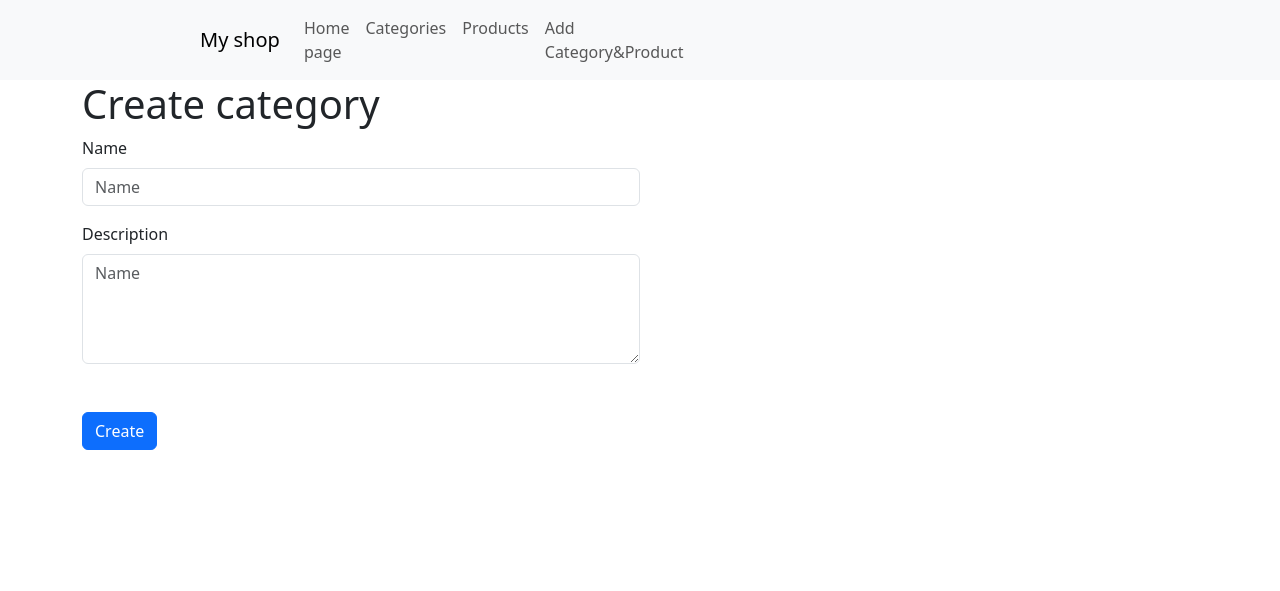
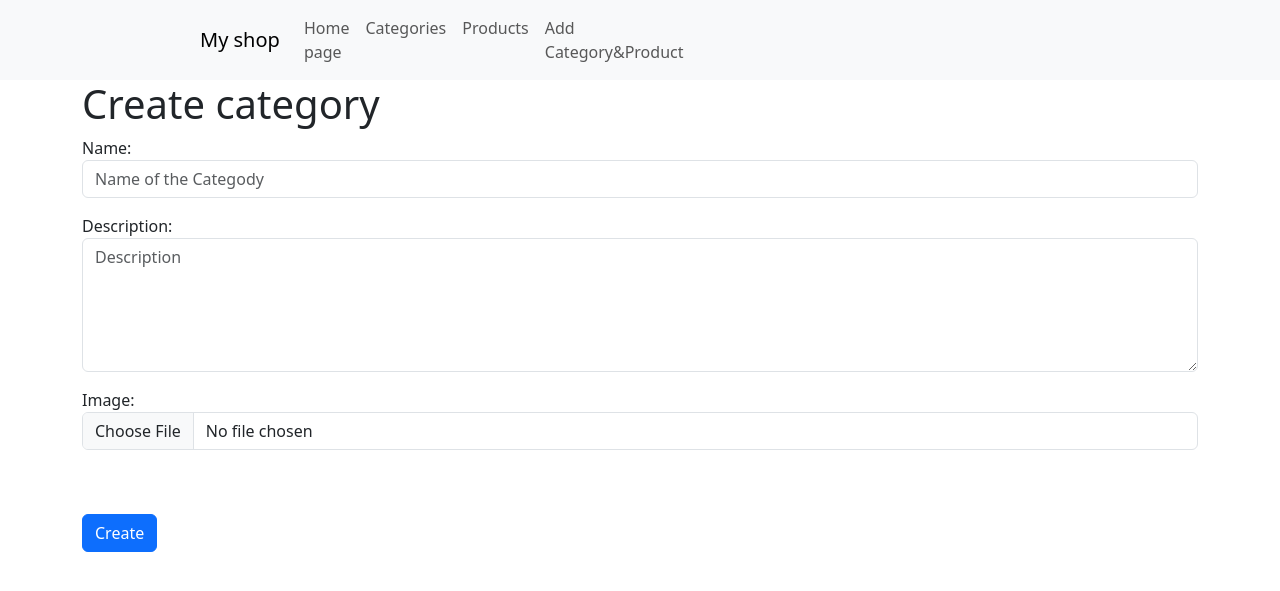
Before and after one commit to rustem24liu/online-shop-app, a Django app: page /add/category in a window 1280 px wide; the page is wider, and only the part inside the window is pictured. Shown: the top 591 px of that part. Run offline with Django 5.2, Linux system fonts and the light colour scheme.

```diff
--- a/online_shop/forms.py
+++ b/online_shop/forms.py
@@ -10,6 +10,8 @@ class CategoryForm(forms.Form):
     name = forms.CharField(max_length=200, required=True, label='Name', widget = widgets.TextInput(attrs={'class': 'form-control', 'placeholder': 'Name of the Categody'}))
     description = forms.CharField(max_length=500, required=False, label='Description', widget=widgets.Textarea(attrs={'class': 'form-control', 'placeholder':'Description', 'rows':'5'}))
 
+    category_img = forms.ImageField(required=False, label='Image', widget=widgets.ClearableFileInput(attrs={'class': 'form-control', 'placeholder':'Your image'}))
+
 
 class ProductForm(forms.Form):
     name = forms.CharField(max_length=200, required=True, label='Name', widget = widgets.TextInput(attrs={'class': 'form-control', 'placeholder': 'Name of the product'}))
--- a/online_shop/models.py
+++ b/online_shop/models.py
@@ -7,6 +7,8 @@ class Category(models.Model):
     name = models.CharField(max_length=100, null=False, blank=False, verbose_name='Category Name')
 
     description = models.TextField(max_length=500, null=True, blank=True, verbose_name="Description")
+
+    category_img = models.ImageField(null=True, blank=True, upload_to='images/', verbose_name="category image")
 
     def __str__(self):
         return f"{self.name} - {self.description}"
--- a/online_shop/views.py
+++ b/online_shop/views.py
@@ -30,12 +30,13 @@ def category_create_view(request):
         form = CategoryForm()
         return render(request, 'category/create.html', context={'form': form})
     elif request.method == "POST":
-        form = CategoryForm(request.POST)
+        form = CategoryForm(request.POST, request.FILES)
         print(form.is_valid())
         if form.is_valid():
             new_category = Category.objects.create(
                 name=form.cleaned_data['name'],
                 description=form.cleaned_data['description'],
+                category_img=form.cleaned_data['category_img'],
             )
             return redirect('category_list')
         else:
--- a/source/settings.py
+++ b/source/settings.py
@@ -11,6 +11,7 @@ https://docs.djangoproject.com/en/5.0/ref/settings/
 """
 
 from pathlib import Path
+import os
 
 # Build paths inside the project like this: BASE_DIR / 'subdir'.
 BASE_DIR = Path(__file__).resolve().parent.parent
@@ -118,6 +119,8 @@ USE_TZ = True
 
 STATIC_URL = 'static/'
 STATICFILES_DIRS = [BASE_DIR/'static']
+MEDIA_ROOT = '/media/'
+MEDIA_ROOT = os.path.join(BASE_DIR, 'media')
 
 
 # Default primary key field type
--- a/source/urls.py
+++ b/source/urls.py
@@ -16,6 +16,8 @@ Including another URLconf
 """
 from django.contrib import admin
 from django.urls import path
+from django.conf import settings
+from django.conf.urls.static import static
 
 from online_shop.views import index_view, category_list_view, products_view, category_create_view, add
 from source.views import IndexView
@@ -27,4 +29,4 @@ urlpatterns = [
     path('products/', products_view, name='products_view'),
     path('add/', add, name='add'),
     path('add/category', category_create_view, name='add_category'),
-]
+] + static(settings.MEDIA_URL, document_root=settings.MEDIA_ROOT)
--- a/templates/category/create.html
+++ b/templates/category/create.html
@@ -2,28 +2,29 @@
 
 {% block content %}
         <h1>Create category</h1>
-        <form action="{% url 'add_category' %}" method="POST">
+        <form action="{% url 'add_category' %}" method="POST" enctype="multipart/form-data">
         {% csrf_token %}
-            <div class="w-50">
-                {% for error in non_field_errors %}
-                    <p class="form-error">{{ error }}</p>
-                {% endfor %}
-                <div>
-                    <label for="{{ form.name.id_for_label }}" class="form-label">{{ form.name.label }}</label>
-                    <input type="text" class="form-control" name = "name" placeholder="Name">
-                        {% for error in form.name.errors %}
-                            <p class="form-error">{{ error }}</p>
-                        {% endfor %}
-                </div>
-                    <div>
-                            <label for="{{ form.description.id_for_label }}" class="form-label mt-3">{{ form.description.label }}</label>
-
-                        <textarea  class="form-control" name = "name" placeholder="Name" rows="4"></textarea>
-                        {% for error in form.description.errors %}
-                            <p class="form-error">{{ error }}</p>
-                        {% endfor %}
-                    </div>
-        </div>
+{#            <div class="w-50">#}
+{#                {% for error in non_field_errors %}#}
+{#                    <p class="form-error">{{ error }}</p>#}
+{#                {% endfor %}#}
+{#                <div>#}
+{#                    <label for="{{ form.name.id_for_label }}" class="form-label">{{ form.name.label }}</label>#}
+{#                    <input type="text" class="form-control" name = "name" placeholder="Name">#}
+{#                        {% for error in form.name.errors %}#}
+{#                            <p class="form-error">{{ error }}</p>#}
+{#                        {% endfor %}#}
+{#                </div>#}
+{#                    <div>#}
+{#                            <label for="{{ form.description.id_for_label }}" class="form-label mt-3">{{ form.description.label }}</label>#}
+{##}
+{#                        <textarea  class="form-control" name = "name" placeholder="Name" rows="4"></textarea>#}
+{#                        {% for error in form.description.errors %}#}
+{#                            <p class="form-error">{{ error }}</p>#}
+{#                        {% endfor %}#}
+{#                    </div>#}
+{#        </div>#}
+        {{ form.as_p }}
     <button type="submit" class="btn btn-primary mt-5">Create</button>
     </form>
 
```
Also changed, not shown: online_shop/admin.py (+15 -2 lines), templates/category/list.html (+30 -8 lines), db.sqlite3, media/images/my_photo-3.jpg (added), media/images/screenshot3.png (added), online_shop/migrations/0005_category_category_img.py (added).
